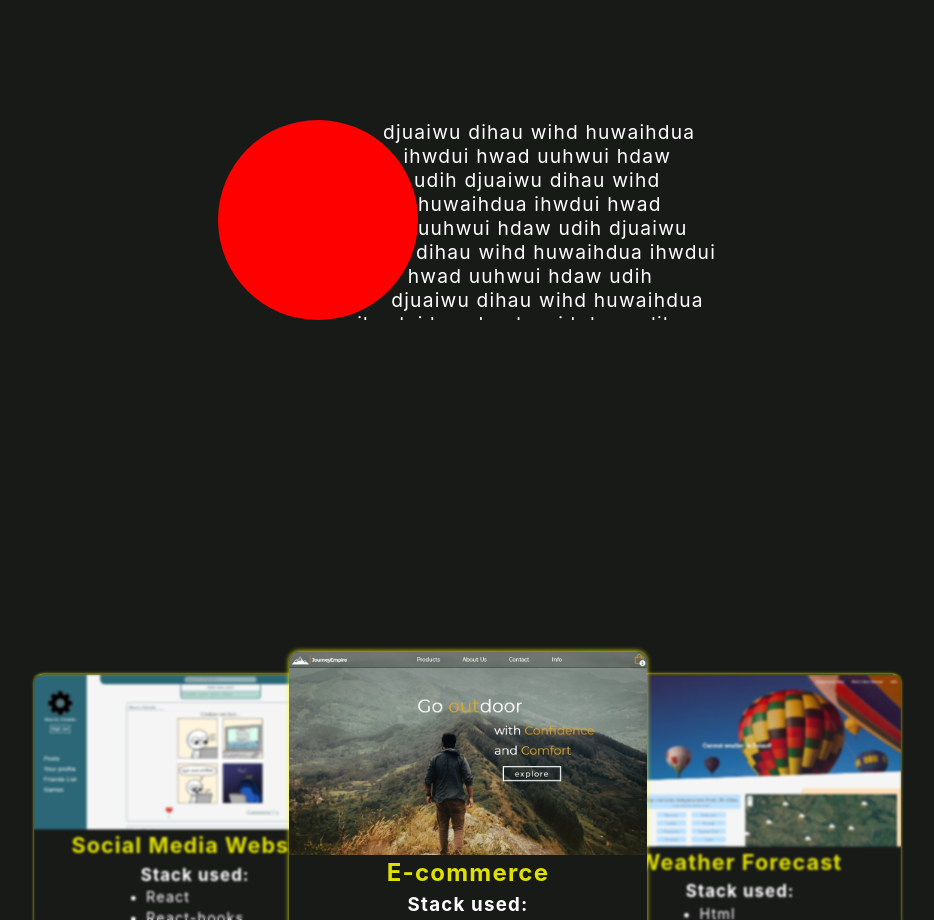
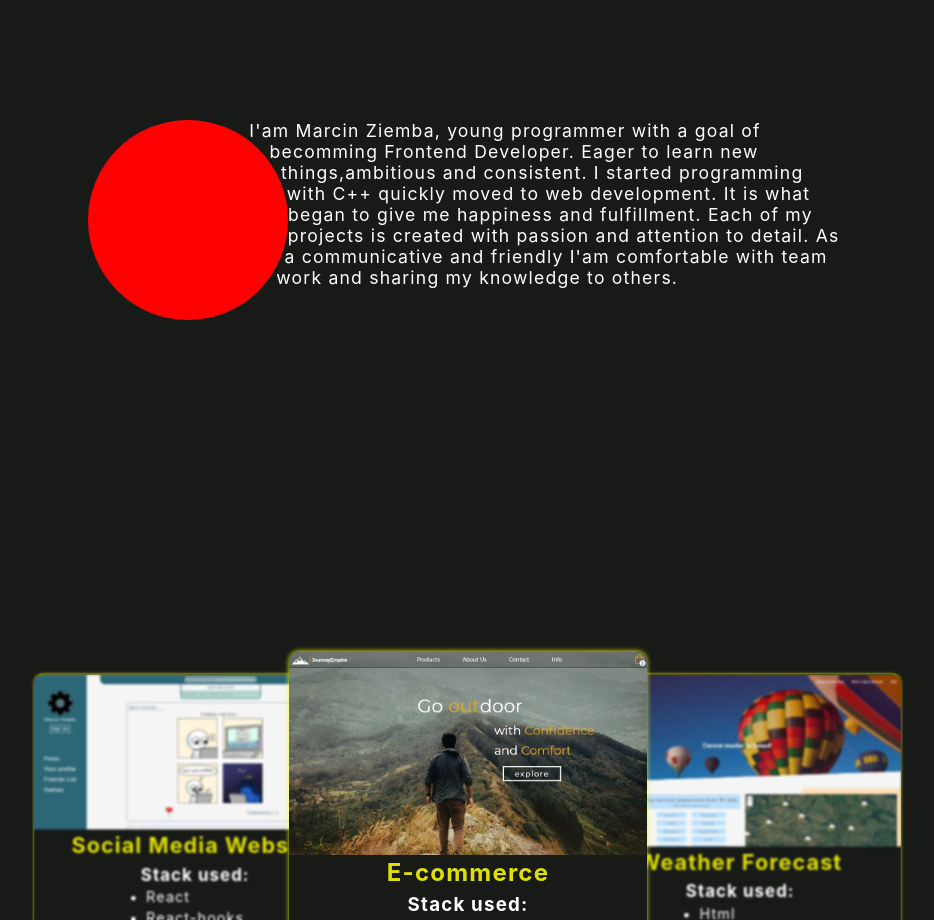
Before and after one commit to Lokostyk/Portfolio-Website, a React (Create React App) app: page / in a window 1280 px wide. Shown: the part 980-1900 px from the top of the page, without its empty margins (172-1106 px from the left). Built offline with nearby package versions, Linux system fonts and the light colour scheme.

Commit message:
Text added

```diff
--- a/src/Components/Info/Info.js
+++ b/src/Components/Info/Info.js
@@ -28,11 +28,12 @@ function Info() {
             <div className="subContainer">
                 <div className="ball" />
                 <p>
-                    djuaiwu dihau wihd huwaihdua ihwdui hwad uuhwui hdaw udih
-                    djuaiwu dihau wihd huwaihdua ihwdui hwad uuhwui hdaw udih
-                    djuaiwu dihau wihd huwaihdua ihwdui hwad uuhwui hdaw udih
-                    djuaiwu dihau wihd huwaihdua ihwdui hwad uuhwui hdaw udih
-                    djuaiwu dihau wihd huwaihdua ihwdui hwad uuhwui hdaw udih
+                    I'am Marcin Ziemba, young programmer with a goal of becomming Frontend Developer.
+                    Eager to learn new things,ambitious and consistent.
+                    I started programming with C++ quickly moved to web development.
+                    It is what began to give me happiness and fulfillment.
+                    Each of my projects is created with passion and attention to detail.
+                    As a communicative and friendly I'am comfortable with team work and sharing my knowledge to others.
                 </p>
             </div>
         </section>
--- a/src/Components/Info/info.scss
+++ b/src/Components/Info/info.scss
@@ -18,7 +18,7 @@
     position: absolute;
     left: 50%;
     top: 50%;
-    width: 500px;
+    width: 760px;
     overflow: hidden;
     transform: translate(-50%, -50%);
     div {
@@ -32,7 +32,7 @@
   }
   p {
     height: 200px;
-    font-size: 1.2rem;
+    font-size: 1.1rem;
     letter-spacing: 1.2px;
     color: white;
   }
--- a/src/Components/Navbar/Nav.js
+++ b/src/Components/Navbar/Nav.js
@@ -7,7 +7,6 @@ gsap.registerPlugin(ScrollTrigger)
 function Nav() {
     let navRef = useRef(null)
     useEffect(() => {
-        const tl = gsap.timeline({})
         gsap.to(navRef.querySelector(".a"),{scrollTrigger:{
             trigger: navRef.querySelector(".a"),
             scrub: 1,
```
